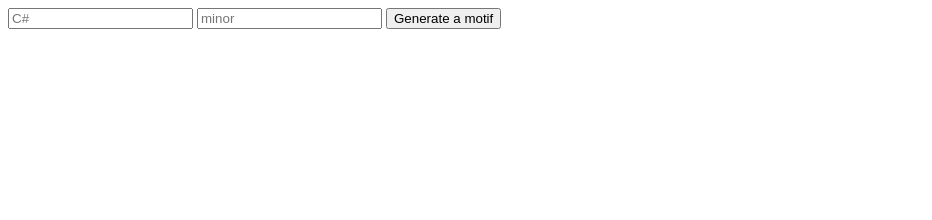
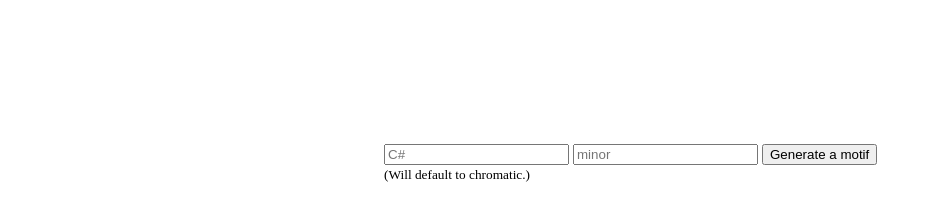
Before and after one commit to ForrestWeiswolf/random-motifs, a website: page index.html in a window 1280 px wide. Shown: the whole page, without its empty margins (0-932 px from the left). Drawn offline with Linux system fonts and the light colour scheme.

Commit message:
Add style

```diff
--- a/index.html
+++ b/index.html
@@ -5,6 +5,7 @@
 	<meta charset="utf-8">
 	<meta name="viewport" content="width=device-width initial-scale=1.0">
 	<title>Random motifs</title>
+	<link rel="stylesheet" type="text/css" href="./style.css"/>
 </head>
 
 <body>
@@ -13,6 +14,7 @@
 		<input type="text" name="key" id="key" placeholder="C#"></input>
 		<input type="text" name="scale" id="scale" placeholder="minor"></input>
 		<button id="generate">Generate a motif</button>
+		<div><small>(Will default to chromatic.)</small></div>
 	</div>
 
 	<script src="./index.js"></script>
--- /dev/null
+++ b/style.css
@@ -0,0 +1,14 @@
+body {
+  margin: 5em auto 0;
+  max-width: 90%;
+  width: 32em;
+  padding: 2em;
+}
+
+#motif {
+  width: 30em;
+  margin: auto;
+  font-family: 'Courier New', Courier, monospace;
+  padding: 1em;
+  font-weight: 700;
+}
```
